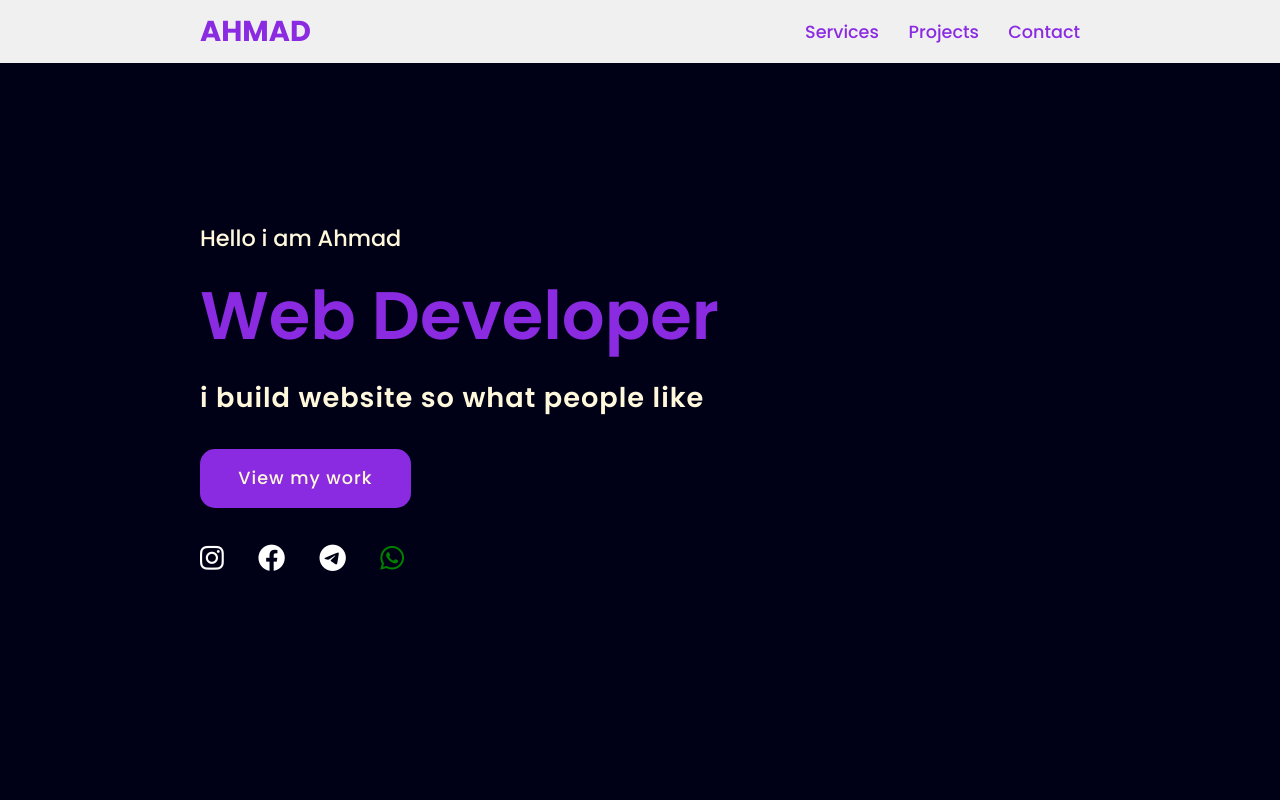
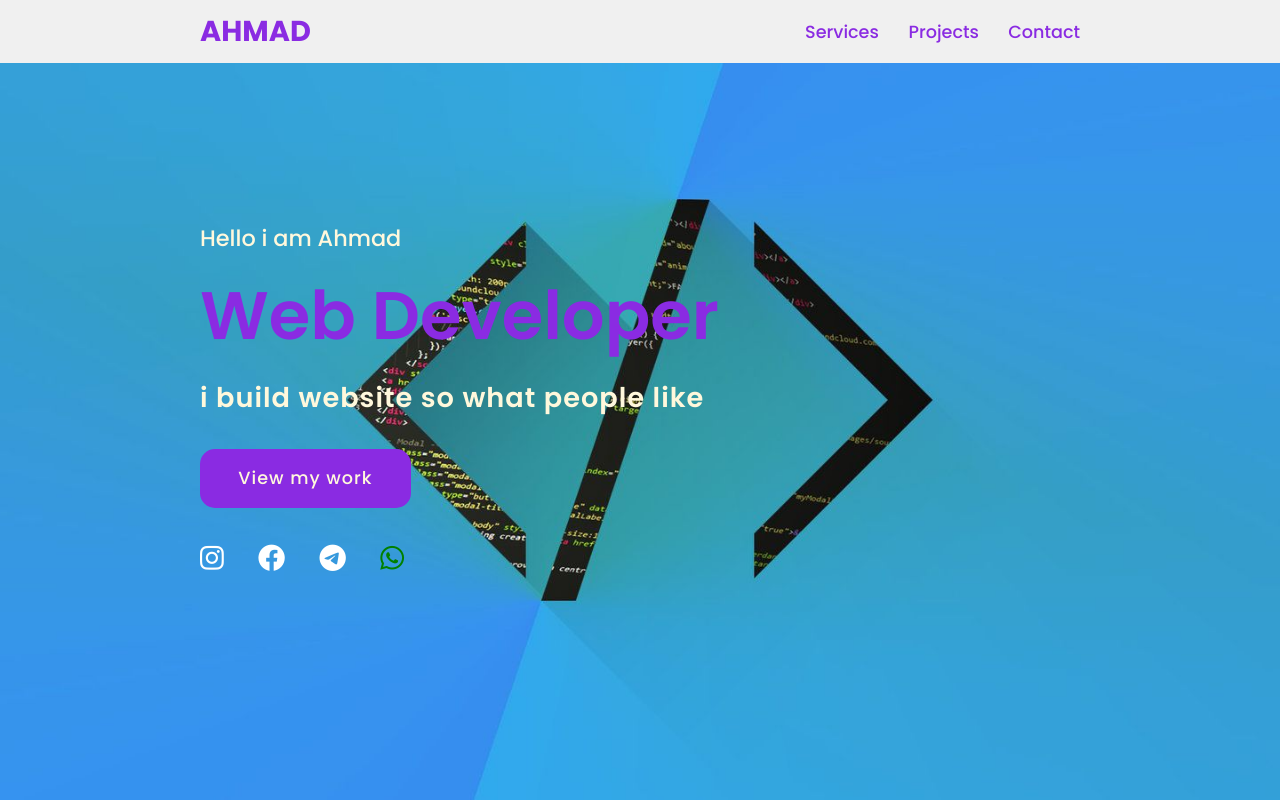
Before and after one commit to ahmad918/my_portfolio, a plain HTML site: page index.html in a window 1280 px wide. Shown: the top 800 px of the page. Drawn offline with Linux system fonts and the light colour scheme.

Commit message:
Update style.css

```diff
--- a/style.css
+++ b/style.css
@@ -45,7 +45,7 @@ section{
     min-height: 100vh;
     display: flex;
     align-items: center;
-    background-color: #000016;
+    background: url(/2109966.jpg) no-repeat;
     background-size: cover;
     background-position: center;
     background-attachment: fixed;
```
